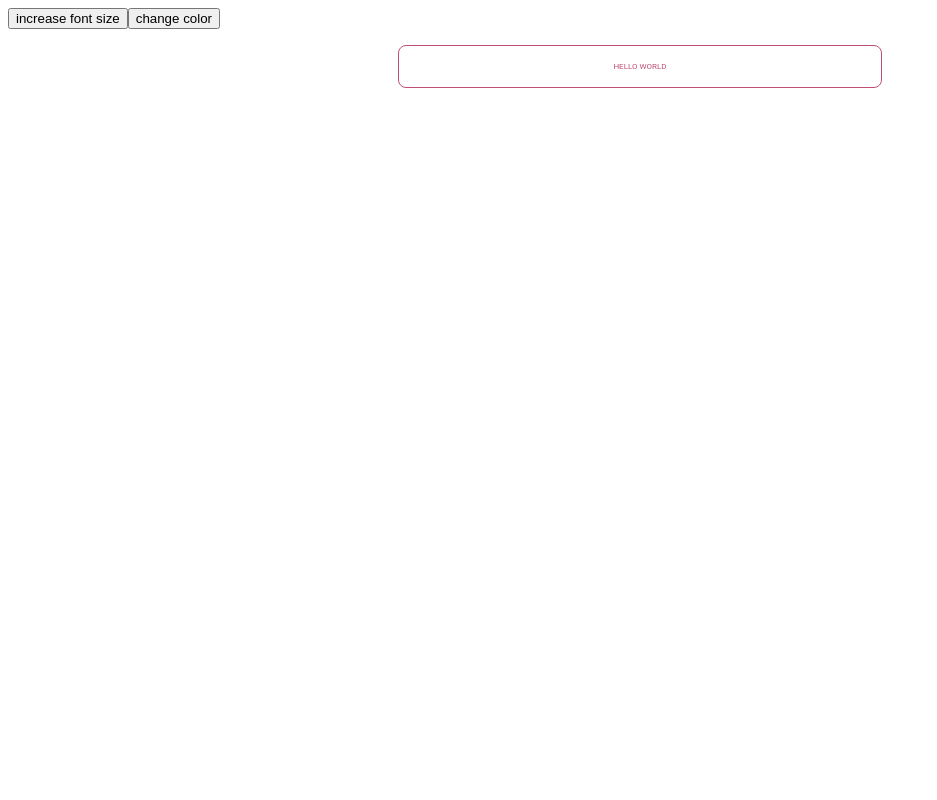
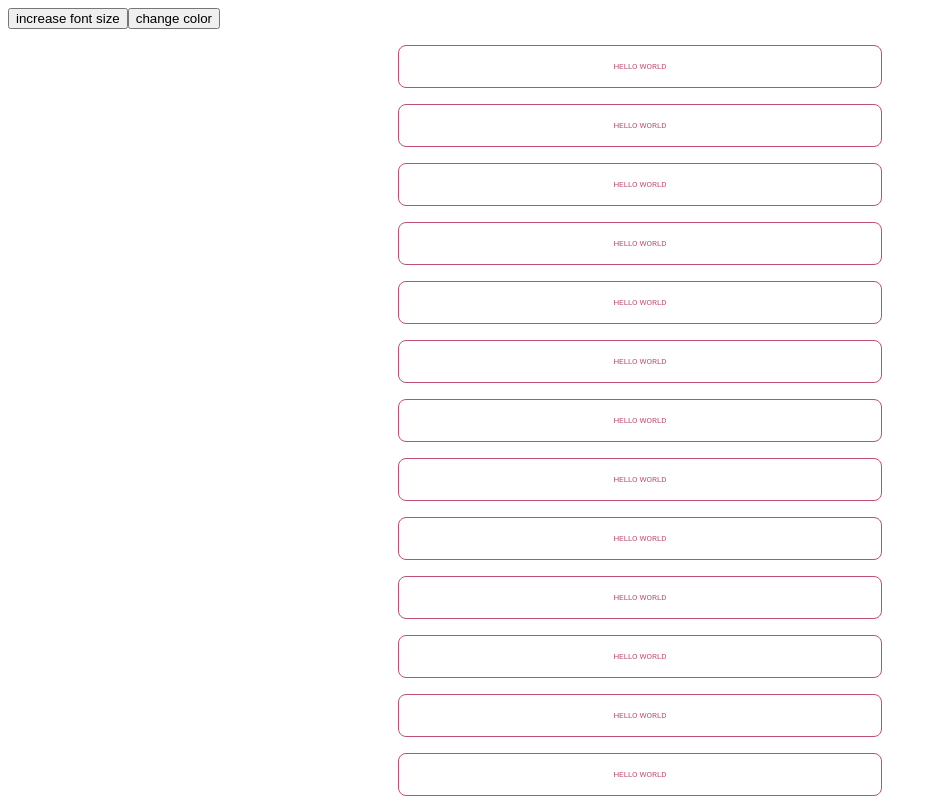
Before and after one commit to ionutale/test-styled-components-how-they-work, a Next.js app: page / in a window 1280 px wide. Shown: the top 800 px of the page, without its empty margins (0-937 px from the left). Built offline with nearby package versions, Linux system fonts and the light colour scheme.

Commit message:
many many titles to change color

```diff
--- a/src/app/page.tsx
+++ b/src/app/page.tsx
@@ -57,6 +57,14 @@ export default function Home() {
     setColor(randomColor);
   };
 
+  const generateTitles = () => {
+    const titles = [];
+    for (let i = 0; i < 10000; i++) {
+      titles.push(<Title key={i} fontSize={fontSize} color={color}>Hello World</Title>);
+    }
+    return titles;
+  };
+
   return (
     <main>
       <button onClick={handleFontSize}>increase font size</button>
@@ -65,6 +73,9 @@ export default function Home() {
       fontSize={fontSize}
       color={color}
       >Hello World</Title>
+      <section>
+        {generateTitles()}
+      </section>
     </main>
   );
 }
```
